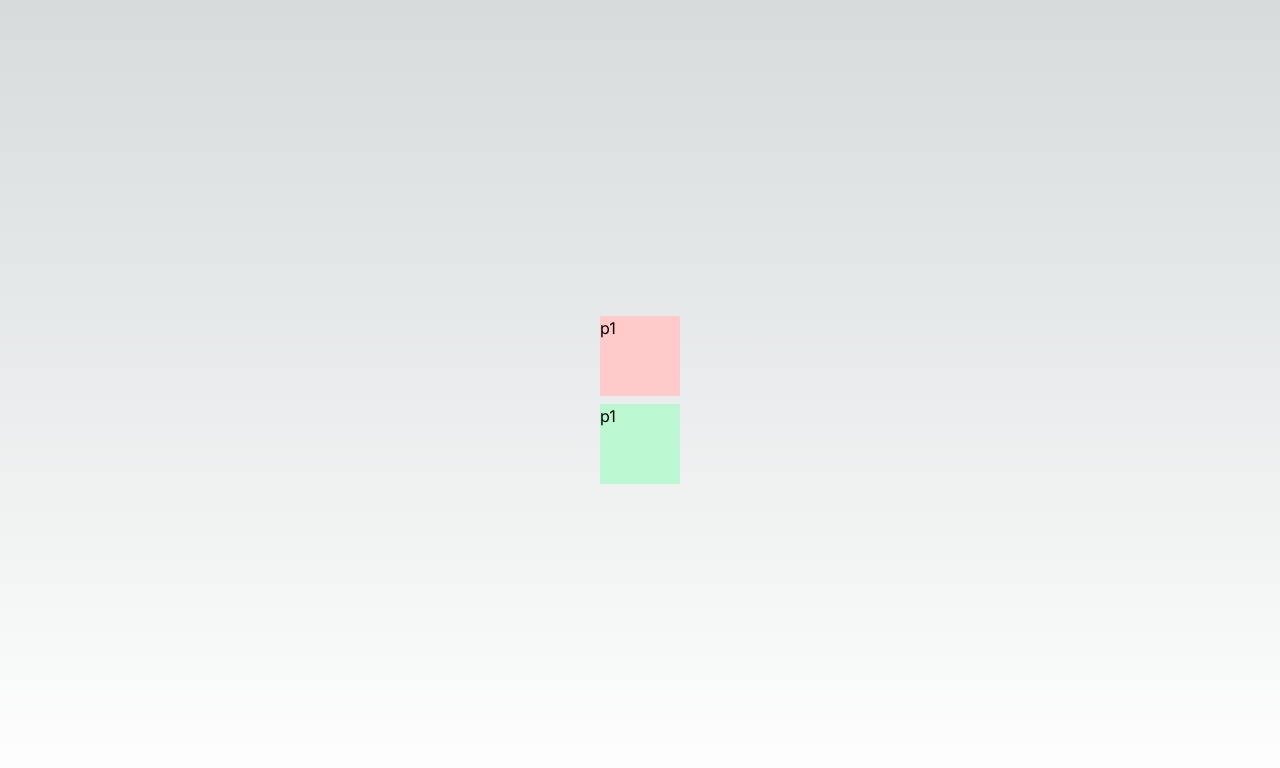
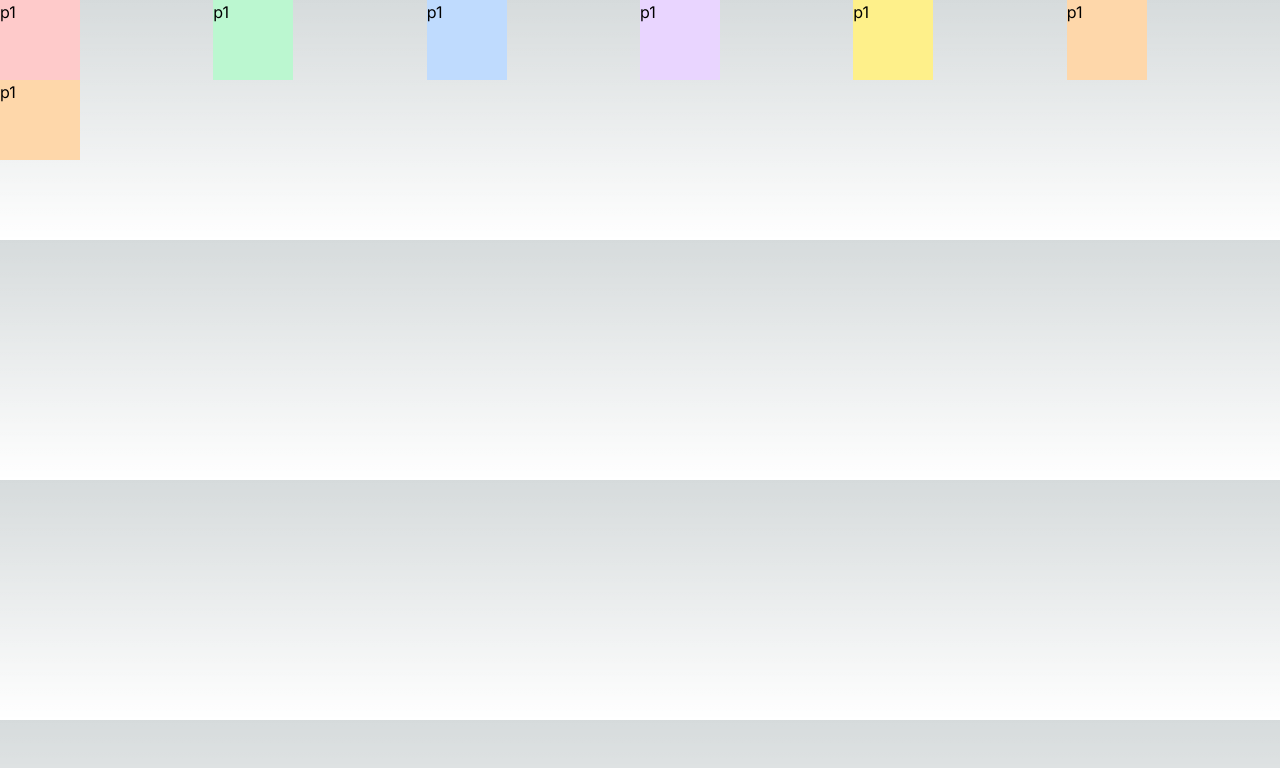
Before and after one commit to devpabloh/projeto-kinoFilmesV1, a Next.js app in the folder filmeskino/: page / in a window 1280 px wide. Shown: the top 768 px of the page. Built offline with nearby package versions, Linux system fonts and the light colour scheme.

Commit message:
git commit -m ":sparkles: feat: Criando componente Grid e configurando o tailwind para receber a aplicação do css"

```diff
--- a/filmeskino/src/app/page.tsx
+++ b/filmeskino/src/app/page.tsx
@@ -1,11 +1,17 @@
 import Flex from "@/components/template/Flex";
+import Grid from "@/components/template/Grid";
 import Image from "next/image";
 
 export default function Home() {
   return (
-    <Flex col className="w-screen h-screen">
-        <p className="w-20 h-20 bg-red-200">p1</p>
-        <p className="w-20 h-20 bg-green-200">p1</p>
-    </Flex>
+    <Grid numCols={6} column numRows={3}>
+      <p className="w-20 h-20 bg-red-200">p1</p>
+      <p className="w-20 h-20 bg-green-200">p1</p>
+      <p className="w-20 h-20 bg-blue-200">p1</p>
+      <p className="w-20 h-20 bg-purple-200">p1</p>
+      <p className="w-20 h-20 bg-yellow-200">p1</p>
+      <p className="w-20 h-20 bg-orange-200">p1</p>
+      <p className="w-20 h-20 bg-orange-200">p1</p>
+    </Grid>
   );
 }
--- /dev/null
+++ b/filmeskino/src/components/template/Grid.tsx
@@ -0,0 +1,17 @@
+import mergeClasses from "@/utils/mergeClasses";
+
+interface GridProps{
+    children: React.ReactNode,
+    className?: string,
+    column?: boolean,
+    numCols?: number,
+    numRows?: number
+}
+
+export default function Grid({children, className, column, numCols, numRows=1}:GridProps){
+    return(
+        <div className={mergeClasses(`grid grid-rows-${numRows}`, {[`grid-cols-${numCols}`]: column}, className)}>
+            {children}
+        </div>
+    )
+}
--- a/filmeskino/tailwind.config.ts
+++ b/filmeskino/tailwind.config.ts
@@ -5,6 +5,10 @@ const config: Config = {
     "./src/pages/**/*.{js,ts,jsx,tsx,mdx}",
     "./src/components/**/*.{js,ts,jsx,tsx,mdx}",
     "./src/app/**/*.{js,ts,jsx,tsx,mdx}",
+  ],
+  safelist: [
+    {pattern: /grid-cols-/},
+    {pattern: /grid-rows-/}
   ],
   theme: {
     extend: {
```
